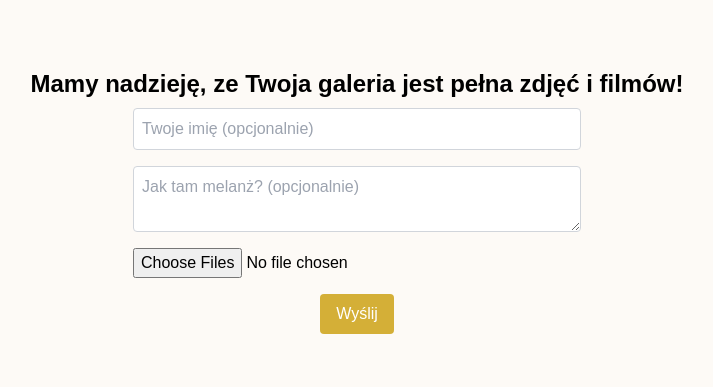
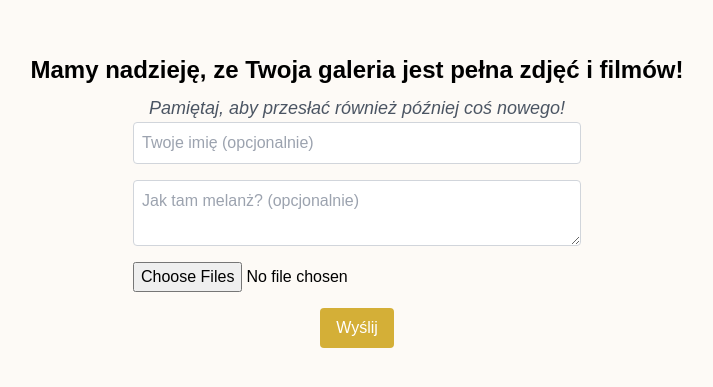
Before and after one commit to Wojtkowskyy/toweselee, a Next.js app in the folder TOWESELEE/: page /upload in a window 1280 px wide. Shown: the part 199-586 px from the top of the page, without its empty margins (283-996 px from the left). Built offline with nearby package versions, Linux system fonts and the light colour scheme.

Commit message:
Updatde upload.js

```diff
--- a/TOWESELEE/pages/upload.js
+++ b/TOWESELEE/pages/upload.js
@@ -40,6 +40,7 @@ export default function Upload() {
   return (
     <div className="min-h-screen bg-beige flex flex-col items-center justify-center text-center p-6 animate-fade-in">
       <h1 className="text-2xl font-bold mb-2 animate-slide-in">Mamy nadzieję, ze Twoja galeria jest pełna zdjęć i filmów!</h1>
+      <h2 className="text-lg font-light italic text-gray-600">Pamiętaj, aby przesłać również później coś nowego!</h2>
 
       <form onSubmit={handleSubmit} className="flex flex-col items-center space-y-4 w-full max-w-md">
         <input
```
